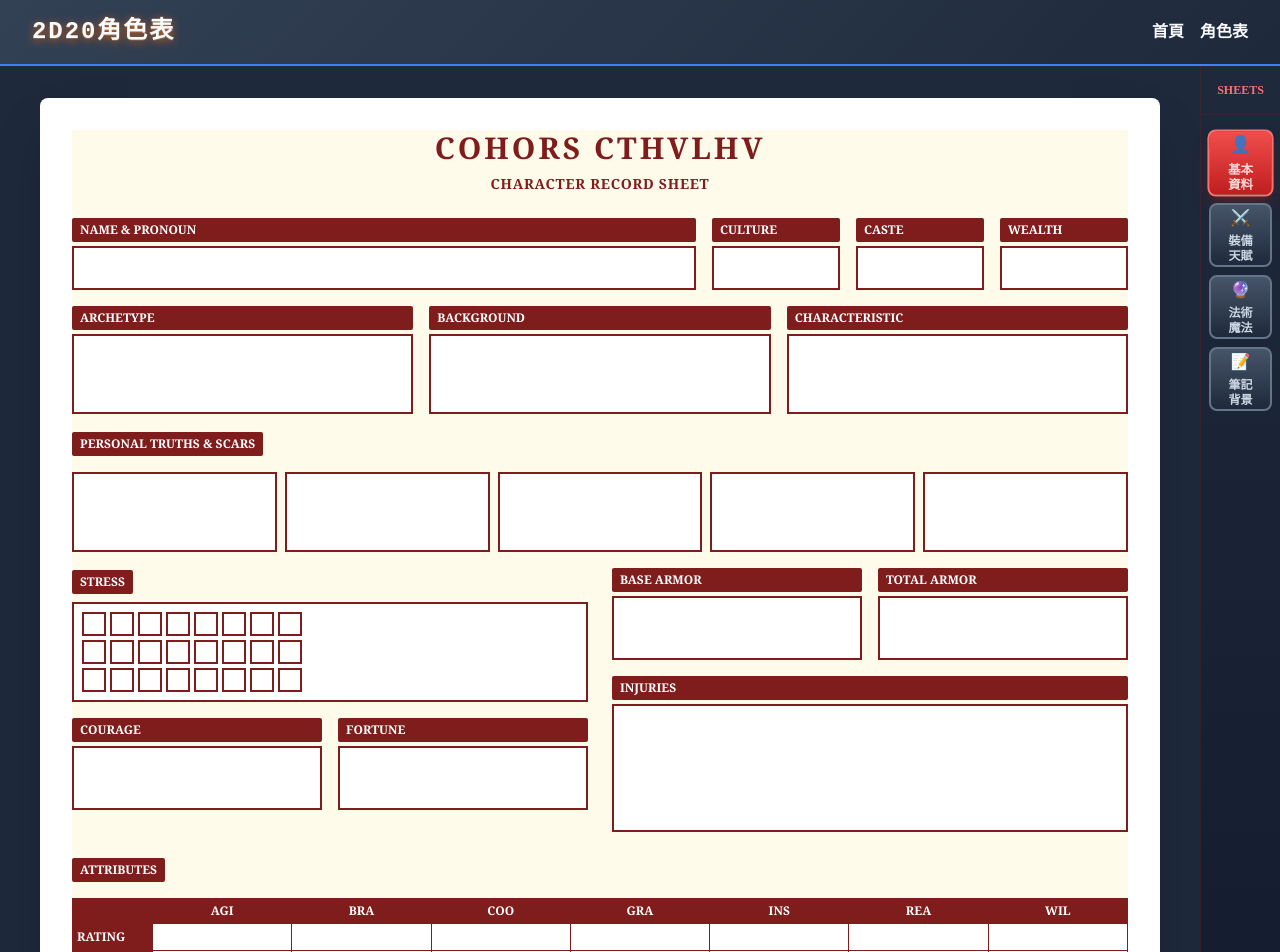
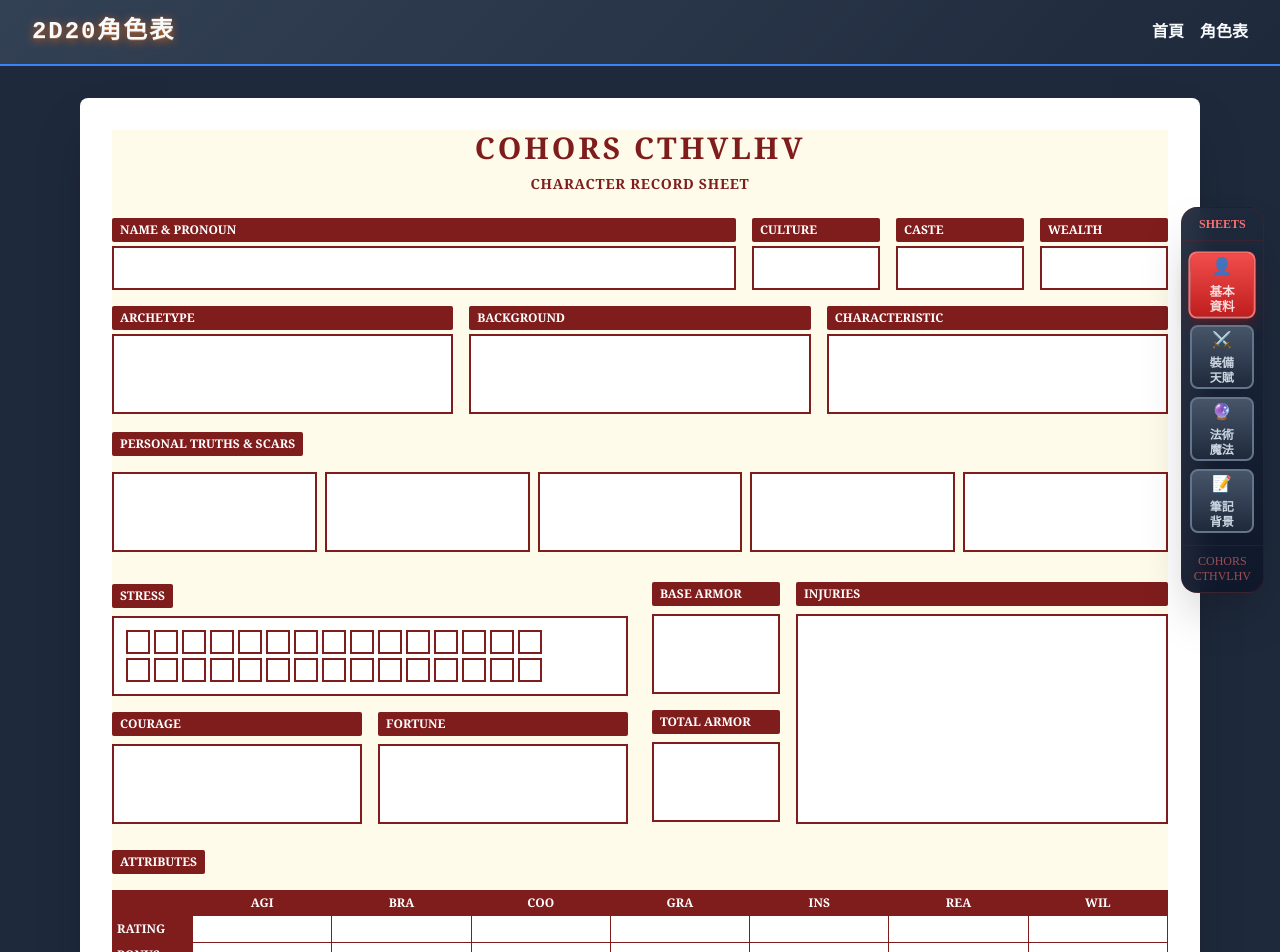
Before and after one commit to SassTTRPGtools/2d20tools, a Nuxt app: page /character in a window 1280 px wide. Shown: the top 952 px of the page. Built offline with nearby package versions, Linux system fonts and the light colour scheme; a web font is replaced by a local one.

Commit message:
feat: 雛形

```diff
--- a/app/components/CohorsCthvlhvSheet.vue
+++ b/app/components/CohorsCthvlhvSheet.vue
@@ -79,16 +79,20 @@
     </div>
 
     <!-- 個人真相與疤痕 -->
-    <div class="mb-4">
+    <div class="mb-6">
       <label class="bg-red-900 text-white px-2 py-1 text-xs font-bold mb-2 rounded-sm inline-block">
         PERSONAL TRUTHS & SCARS
       </label>
-      <div class="grid grid-cols-1 sm:grid-cols-2 lg:grid-cols-5 gap-2 mt-2">
-        <textarea
+      <div class="flex gap-2 mt-2 overflow-x-auto">
+        <div
           v-for="n in 5"
           :key="n"
-          class="border-2 border-red-900 p-2 h-20 bg-white font-serif resize-none text-sm"
-        ></textarea>
+          class="flex-shrink-0 w-40 lg:flex-1"
+        >
+          <textarea
+            class="w-full border-2 border-red-900 p-2 h-20 bg-white font-serif resize-none text-sm"
+          ></textarea>
+        </div>
       </div>
     </div>
 
@@ -101,13 +105,13 @@
           <label class="bg-red-900 text-white px-2 py-1 text-xs font-bold mb-2 rounded-sm inline-block">
             STRESS
           </label>
-          <div class="border-2 border-red-900 p-2 bg-white">
-            <div class="grid gap-1">
-              <div class="flex gap-1 justify-start" v-for="row in 3" :key="row">
+          <div class="border-2 border-red-900 p-3 bg-white">
+            <div class="flex flex-col gap-1">
+              <div class="flex gap-1" v-for="row in 2" :key="row">
                 <div
-                  v-for="col in 8"
+                  v-for="col in 15"
                   :key="col"
-                  class="w-6 h-6 border-2 border-red-900 bg-white cursor-pointer hover:bg-red-100"
+                  class="w-6 h-6 border-2 border-red-900 bg-white cursor-pointer hover:bg-red-100 transition-colors"
                   :class="{ 'bg-red-900': stressBoxes[row-1] && stressBoxes[row-1][col-1] }"
                   @click="toggleStress(row, col)"
                 ></div>
@@ -119,55 +123,66 @@
         <!-- 勇氣與財富 -->
         <div class="flex gap-4">
           <div class="flex flex-col flex-1">
-            <label class="bg-red-900 text-white px-2 py-1 text-xs font-bold mb-1 rounded-sm">
+            <label class="bg-red-900 text-white px-2 py-1 text-xs font-bold mb-2 rounded-sm inline-block">
               COURAGE
             </label>
-            <input
-              type="text"
-              class="border-2 border-red-900 p-2 w-full bg-white font-serif h-16"
-            >
+            <div class="border-2 border-red-900 bg-white h-20">
+              <textarea
+                class="w-full h-full p-2 border-0 bg-transparent font-serif text-sm resize-none"
+              ></textarea>
+            </div>
           </div>
           <div class="flex flex-col flex-1">
-            <label class="bg-red-900 text-white px-2 py-1 text-xs font-bold mb-1 rounded-sm">
+            <label class="bg-red-900 text-white px-2 py-1 text-xs font-bold mb-2 rounded-sm inline-block">
               FORTUNE
             </label>
-            <input
-              type="text"
-              class="border-2 border-red-900 p-2 w-full bg-white font-serif h-16"
-            >
+            <div class="border-2 border-red-900 bg-white h-20">
+              <textarea
+                class="w-full h-full p-2 border-0 bg-transparent font-serif text-sm resize-none"
+              ></textarea>
+            </div>
           </div>
         </div>
       </div>
 
       <!-- 右側：護甲區域 -->
-      <div class="flex flex-col gap-4 lg:w-1/2">
-        <div class="flex gap-4">
-          <div class="flex flex-col flex-1">
-            <label class="bg-red-900 text-white px-2 py-1 text-xs font-bold mb-1 rounded-sm">
+      <div class="flex gap-4 lg:w-1/2">
+        <!-- 左側：BASE ARMOR 和 TOTAL ARMOR -->
+        <div class="flex flex-col w-32 gap-4">
+          <div class="flex flex-col">
+            <label class="bg-red-900 text-white px-2 py-1 text-xs font-bold mb-2 rounded-sm inline-block">
               BASE ARMOR
             </label>
-            <input
-              type="text"
-              class="border-2 border-red-900 p-2 w-full bg-white font-serif h-16"
-            >
+            <div class="border-2 border-red-900 bg-white h-20">
+              <textarea
+                class="w-full h-full p-2 border-0 bg-transparent font-serif text-sm resize-none text-center"
+              ></textarea>
+            </div>
           </div>
-          <div class="flex flex-col flex-1">
-            <label class="bg-red-900 text-white px-2 py-1 text-xs font-bold mb-1 rounded-sm">
+
+          <div class="flex flex-col">
+            <label class="bg-red-900 text-white px-2 py-1 text-xs font-bold mb-2 rounded-sm inline-block">
               TOTAL ARMOR
             </label>
-            <input
-              type="text"
-              class="border-2 border-red-900 p-2 w-full bg-white font-serif h-16"
-            >
+            <div class="border-2 border-red-900 bg-white h-20">
+              <textarea
+                class="w-full h-full p-2 border-0 bg-transparent font-serif text-sm resize-none text-center"
+              ></textarea>
+            </div>
           </div>
         </div>
+
+        <!-- 右側：INJURIES -->
         <div class="flex flex-col flex-1">
-          <label class="bg-red-900 text-white px-2 py-1 text-xs font-bold mb-1 rounded-sm">
+          <label class="bg-red-900 text-white px-2 py-1 text-xs font-bold mb-2 rounded-sm inline-block">
             INJURIES
           </label>
-          <textarea
-            class="border-2 border-red-900 p-2 w-full bg-white font-serif resize-none flex-1 min-h-32"
-          ></textarea>
+          <div class="border-2 border-red-900 bg-white flex-1" style="min-height: 168px;">
+            <textarea
+              class="w-full h-full p-2 border-0 bg-transparent font-serif text-sm resize-none"
+              style="min-height: 164px;"
+            ></textarea>
+          </div>
         </div>
       </div>
     </div>
--- a/app/pages/character.vue
+++ b/app/pages/character.vue
@@ -1,9 +1,7 @@
 <template>
   <div class="bg-magnus-bg min-h-screen">
     <!-- 主要容器 -->
-    <div class="flex">
-      <!-- 自適應容器 -->
-      <div class="flex-1 px-4 py-8 max-w-6xl mx-auto">
+    <div class="container mx-auto px-4 py-8 max-w-6xl">
       <div class="bg-white shadow-2xl rounded-lg p-6 md:p-8">
         <!-- 直接渲染組件 -->
         <CohorsCthvlhvSheet v-if="activeTab === 'basic'" />
@@ -13,23 +11,24 @@
       </div>
     </div>
 
-      <!-- 右側頁籤導航 -->
-      <div class="print:hidden w-20 bg-gradient-to-b from-slate-800 to-slate-900 border-l border-red-900/30 flex flex-col min-h-screen">
+    <!-- 浮動右側頁籤導航 -->
+    <div class="print:hidden fixed right-4 top-1/2 transform -translate-y-1/2 z-50">
+      <div class="floating-tabs bg-gradient-to-b from-slate-800/95 to-slate-900/95 rounded-2xl border border-red-900/30 shadow-2xl backdrop-blur-sm hover:shadow-3xl transition-all duration-300">
         <!-- 標題區域 -->
-        <div class="p-4 border-b border-red-900/30">
+        <div class="px-3 py-2 border-b border-red-900/30">
           <div class="text-red-400 text-xs font-bold text-center">
             SHEETS
           </div>
         </div>
 
         <!-- 頁籤按鈕 -->
-        <div class="flex-1 py-4">
+        <div class="py-3">
           <div class="space-y-2 px-2">
             <button
               v-for="(tab, index) in tabs"
               :key="tab.id"
               @click="activeTab = tab.id"
-              class="tab-button w-full h-16 rounded-lg font-bold text-xs transition-all duration-300 border-2 flex flex-col items-center justify-center relative group"
+              class="tab-button w-16 h-16 rounded-lg font-bold text-xs transition-all duration-300 border-2 flex flex-col items-center justify-center relative group"
               :class="activeTab === tab.id
                 ? 'bg-gradient-to-b from-red-500 to-red-700 text-white border-red-400 shadow-lg shadow-red-900/50 transform scale-105'
                 : 'bg-gradient-to-b from-slate-600 to-slate-800 text-slate-300 border-slate-500 hover:from-slate-500 hover:to-slate-700 hover:text-white hover:border-slate-400 hover:shadow-lg'"
@@ -39,7 +38,7 @@
                 {{ tab.icon }}
               </div>
               <!-- 頁籤文字 -->
-              <div class="leading-tight text-center whitespace-pre-line transform transition-transform group-hover:scale-105">
+              <div class="leading-tight text-center whitespace-pre-line text-xs transform transition-transform group-hover:scale-105">
                 {{ tab.shortName }}
               </div>
 
@@ -59,8 +58,8 @@
         </div>
 
         <!-- 底部裝飾 -->
-        <div class="p-4 border-t border-red-900/30">
-          <div class="text-red-400/60 text-xs text-center">
+        <div class="px-3 py-2 border-t border-red-900/30">
+          <div class="text-red-400/60 text-xs text-center leading-tight">
             COHORS<br>CTHVLHV
           </div>
         </div>
@@ -166,10 +165,20 @@ const tabs = [
   }
 }
 
+/* 浮動頁籤樣式 */
+.floating-tabs {
+  backdrop-filter: blur(10px);
+  -webkit-backdrop-filter: blur(10px);
+}
+
 /* 響應式調整 */
 @media (max-width: 768px) {
-  .w-20 {
-    width: 60px;
+  .fixed.right-4 {
+    right: 8px;
+  }
+
+  .w-16 {
+    width: 48px;
   }
 
   .h-16 {
@@ -179,5 +188,33 @@ const tabs = [
   .text-xs {
     font-size: 0.6rem;
   }
+
+  .px-3 {
+    padding-left: 0.5rem;
+    padding-right: 0.5rem;
+  }
+
+  .py-2 {
+    padding-top: 0.25rem;
+    padding-bottom: 0.25rem;
+  }
+}
+
+@media (max-width: 480px) {
+  .fixed.right-4 {
+    right: 4px;
+  }
+
+  .w-16 {
+    width: 40px;
+  }
+
+  .h-16 {
+    height: 40px;
+  }
+
+  .text-xs {
+    font-size: 0.5rem;
+  }
 }
 </style>
```
Lines whose indentation alone changed are shown as unchanged.
